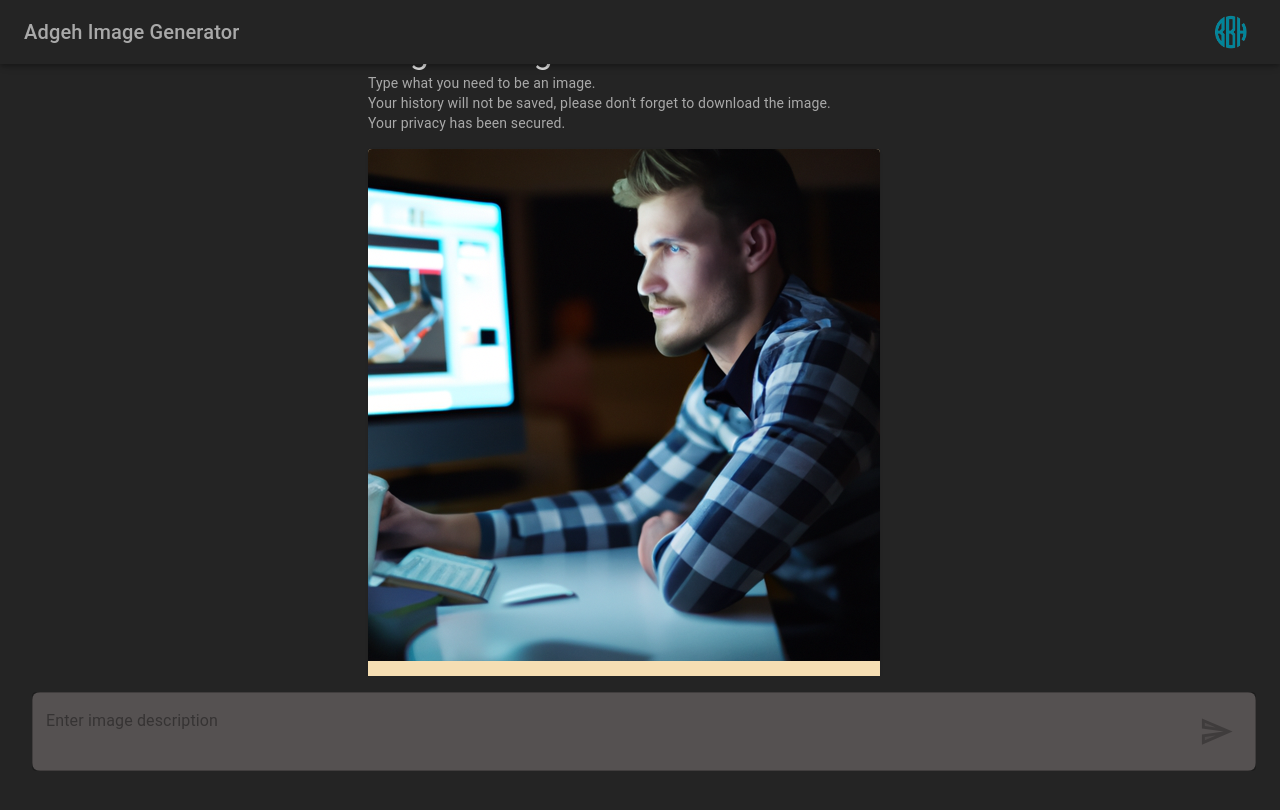
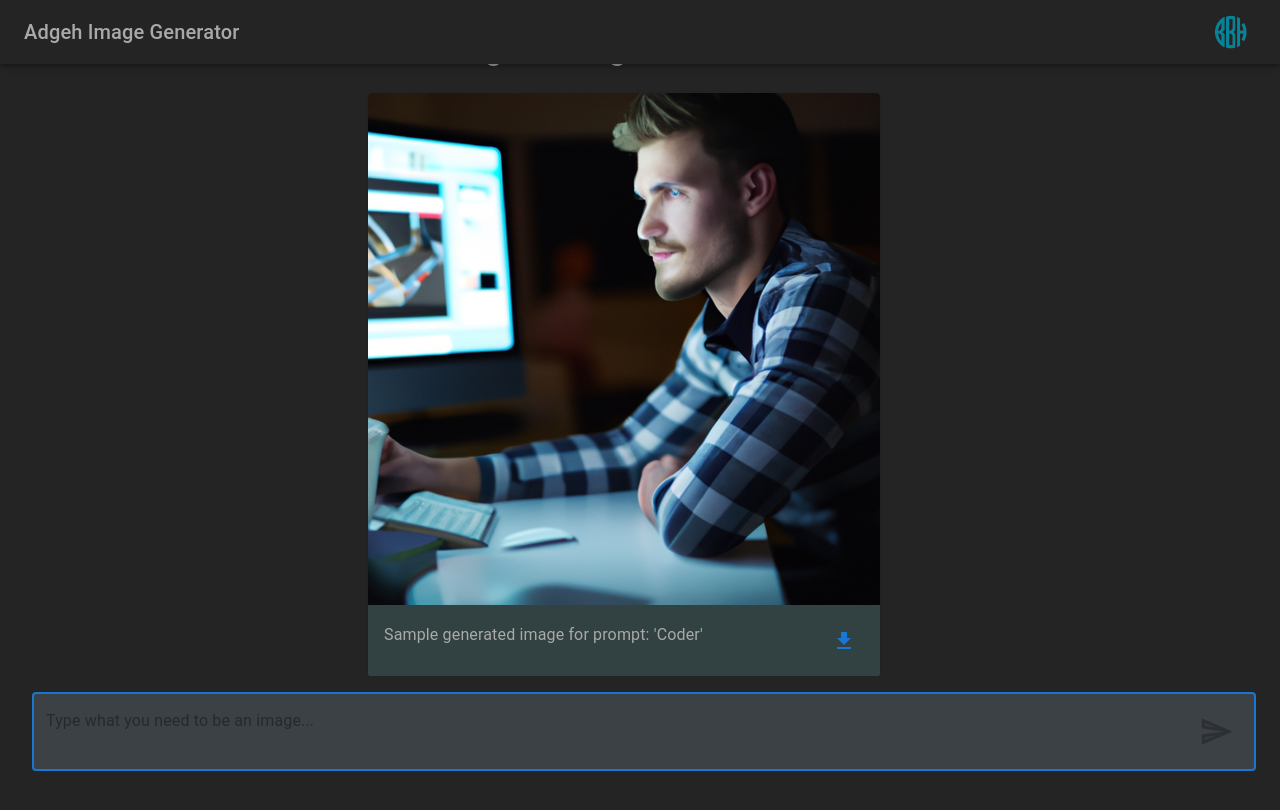
Before and after one commit to adgehbirhane/image-generator, a React (Vite) app: page / in a window 1280 px wide. Shown: the top 810 px of the page. Built offline with nearby package versions, Linux system fonts and the light colour scheme.

Commit message:
code refactor

```diff
--- a/src/components/CustomInput.tsx
+++ b/src/components/CustomInput.tsx
@@ -36,20 +36,19 @@ export default function CustomInput({
     >
       <Box sx={{ ml: 2, mr: 5, width: "100%" }}>
         <TextField
-          type="textarea"
           sx={{
-            backgroundColor: "#555151",
+            backgroundColor: "rgb(60, 65, 70)",
             width: "100%",
             borderRadius: 2,
           }}
-          placeholder="Enter image description"
+          placeholder="Type what you need to be an image..."
           value={prompt}
           onChange={(e: ChangeEvent<HTMLTextAreaElement>) =>
             setPrompt(e.target.value)
           }
           multiline
           fullWidth
-        //   autoFocus
+          autoFocus
           rows={2}
           maxRows={5}
           InputProps={{
--- a/src/components/Greeting.tsx
+++ b/src/components/Greeting.tsx
@@ -9,11 +9,24 @@ export default function Greeting() {
         justifyContent: "center",
       }}
     >
-      <Box sx={{ mt: "5%" }}>
-        <Typography variant="h4">Adgeh Image Generator</Typography>
-        <Typography variant="body2" color="darkGrey">
-          Type what you need to be an image.
+      <Box
+        sx={{
+          mt: "5%",
+          display: "flex",
+          flexDirection: "column",
+          alignItems: "center",
+          gap: 1,
+        }}
+      >
+        <Typography color="darkgrey" variant="h4">
+          Adgeh Image Generator
         </Typography>
+
+        <ImageCard
+          key="1"
+          url="/generated.png"
+          description="Sample generated image for prompt: 'Coder'"
+        />
         <Typography variant="body2" color="darkGrey">
           Your history will not be saved, please don't forget to download the
           image.
@@ -21,11 +34,6 @@ export default function Greeting() {
         <Typography variant="body2" color="darkGrey">
           Your privacy has been secured.
         </Typography>
-        <ImageCard
-          key="1"
-          url="/generated.png"
-          description="sample generated image for prompt: 'Coder'"
-        />
       </Box>
     </Box>
   );
--- a/src/components/ImageCard.tsx
+++ b/src/components/ImageCard.tsx
@@ -14,7 +14,7 @@ export default function ImageCard(image: {
   description: string;
 }) {
   return (
-    <Card key={image.key} sx={{ mt: 2, backgroundColor: "wheat" }}>
+    <Card key={image.key} sx={{ mt: 2, backgroundColor: "rgb(50, 65, 65)" }}>
       <CardActionArea>
         <CardMedia
           component="img"
@@ -23,7 +23,16 @@ export default function ImageCard(image: {
           height={512}
         />
         <CardContent sx={{ display: "flex", justifyContent: "space-between" }}>
-          <Typography variant="body2">{image.description}</Typography>
+          <Typography
+            variant="subtitle1"
+            color="darkgrey"
+            sx={{
+              transition: "font-style 0.3s",
+              cursor: "text",
+            }}
+          >
+            {image.description}
+          </Typography>
           <a href={image.url} target="_blank" rel="noreferrer" download>
             <IconButton color="primary">
               <Download />
```
Also changed, not shown: 1 other file (tests, documents, lock files or other folders).
